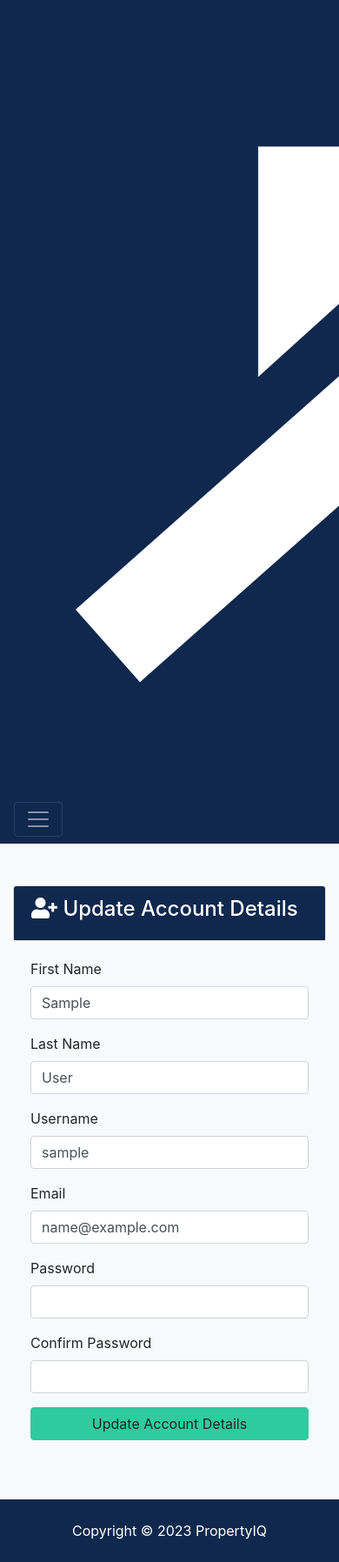
After one commit to weikangg/PropertyIQ, a Django app: page /accounts/update in a window 390 px wide; the page is wider, and only the part inside the window is pictured. The commit adds this page. Shown: that part at 87% size. Run offline with Django 4.2, Linux system fonts and the light colour scheme; a user stored in the database is signed in; tables that the repository leaves empty hold one stand-in row (values such as "Sample post"); some libraries are stand-ins or nearby versions.

Commit message:
implemented update account

```diff
--- a/accounts/urls.py
+++ b/accounts/urls.py
@@ -5,6 +5,6 @@ urlpatterns = [
     path("login", views.login, name = "login"),
     path("logout", views.logout, name = "logout"),
     path("register", views.register, name = "register"),
-    path("dashboard", views.dashboard, name = "dashboard")
-
+    path("dashboard", views.dashboard, name = "dashboard"),
+    path("update", views.update, name = "update")
 ]
--- a/accounts/views.py
+++ b/accounts/views.py
@@ -1,6 +1,8 @@
 from django.shortcuts import render, redirect
 from django.contrib import messages, auth
 from django.contrib.auth.models import User
+from django.contrib.auth.hashers import make_password
+from django.contrib.auth import update_session_auth_hash
 from contacts.models import Contact
 
 # Create your views here.
@@ -72,3 +74,52 @@ def dashboard(request):
     # }
     # return render(request,'accounts/dashboard.html', context)
     return render(request,'accounts/dashboard.html')
+
+def update(request):
+    id = request.user.id
+    user = User.objects.get(pk=id)
+    if request.method == "POST":
+        # Update User Account
+        # Get form values
+        first_name = request.POST.get('first_name')
+        user.first_name = first_name
+        last_name = request.POST.get('last_name')
+        user.last_name = last_name
+        email = request.POST.get('email')
+        user.email = email
+        username = request.POST.get('username')
+        user.username = username
+        password = request.POST.get('password')
+        password2 = request.POST.get('password2')
+        if password == password2:
+            user.password = make_password(password)
+
+        user.save()
+        update_session_auth_hash(request, user)
+        messages.success(request,"Account details successfully updated!")
+        return redirect('dashboard')
+        # # Check if passwords match
+        # if password == password2:
+        #     # check if the username exists
+        #     if User.objects.filter(username=username).exists():
+        #         messages.error(request, 'Username is taken!')
+        #         return redirect('register')
+        #     # check if the email exists
+        #     else:
+        #         if User.objects.filter(email=email).exists():
+        #             messages.error(request, 'Email is taken!')
+        #             return redirect('register')
+        #         else:
+        #             user = User.objects.create_user(username=username,password=password, email = email, first_name = first_name, last_name = last_name)
+        #             user.save()
+        #             messages.success(request,'You are now registered and can log in!')
+        #             return redirect('login')
+        # else:
+        #     messages.error(request,"Passwords do not match!")
+            # return redirect('register')
+
+    else:
+        context = {
+            'user' : request.user
+        }
+        return render(request,'accounts/update.html', context)
--- a/templates/accounts/dashboard.html
+++ b/templates/accounts/dashboard.html
@@ -33,10 +33,11 @@
       <div class="container">
         <div class="row">
           <div class="col-md-12">
-          <h2>Welcome {{user.first_name}}</h2>
+          {% include 'includes/alerts.html' %}
+          <h2>Welcome {{user.username}}</h2>
             {% if user.is_superuser%}
               <p>
-                <a href="{%url 'properties' %}">
+                <a href="{% url 'properties' %}">
                   <input type="button" class = "col-md-4 btn btn-primary btn-block" value="Update Database">
                 </a>
               </p>
--- /dev/null
+++ b/templates/accounts/update.html
@@ -0,0 +1,54 @@
+{% extends 'base.html' %}
+
+{% block title %}| Update Account Details{% endblock  %}
+
+{% block content %}
+<section id="register" class="bg-light py-5">
+    <div class="container">
+      <div class="row">
+        <div class="col-md-6 mx-auto">
+          <div class="card">
+            <div class="card-header bg-primary text-white">
+              <h4>
+                <i class="fas fa-user-plus"></i> Update Account Details</h4>
+            </div>
+
+              </div>
+            <div class="card-body">
+                <!-- Alerts -->
+                {% include 'includes/alerts.html' %}
+                <form action= "{% url 'update' %}" method= "POST">
+                {% csrf_token %}
+                  <div class="form-group">
+                  <label for="first_name">First Name</label>
+                  <input value = "{{user.first_name}}"type="text" name="first_name" class="form-control" required>
+                </div>
+                <div class="form-group">
+                  <label for="last_name">Last Name</label>
+                  <input value = "{{user.last_name}}" type="text" name="last_name" class="form-control" required>
+                </div>
+                <div class="form-group">
+                  <label for="username">Username</label>
+                  <input value = "{{user.username}}" type="text" name="username" class="form-control" required>
+                </div>
+                <div class="form-group">
+                  <label for="email">Email</label>
+                  <input value = "{{user.email}}" type="email" name="email" class="form-control" required>
+                </div>
+                <div class="form-group">
+                  <label for="password2">Password</label>
+                  <input type="password" name="password" class="form-control" required>
+                </div>
+                <div class="form-group">
+                  <label for="password">Confirm Password</label>
+                  <input type="password" name="password2" class="form-control" required>
+                </div>
+                <input type="submit" value="Update Account Details" class="btn btn-secondary btn-block">
+              </form>
+            </div>
+          </div>
+        </div>
+      </div>
+    </div>
+  </section>
+{% endblock  %}
--- a/templates/includes/navbar.html
+++ b/templates/includes/navbar.html
@@ -54,8 +54,17 @@
             class="nav-item mr-3"
           {% endif %}
           >
-            <a class="nav-link" href="{% url 'dashboard' %}">
-             Welcome {{ user.username }}</a>
+            <div class="dropdown show">
+              <a class="nav-link dropdown-toggle" href="{% url 'dashboard' %}" role="button" id="dropdownMenuLink" data-toggle="dropdown" aria-haspopup="true" aria-expanded="false">
+                Welcome {{ user.username }}
+              </a>
+
+              <div class="dropdown-menu" aria-labelledby="dropdownMenuLink">
+                <a class="dropdown-item" href="{% url 'dashboard' %}">Dashboard</a>
+                <a class="dropdown-item" href="{% url 'update' %}">Update Profile</a>
+              </div>
+            </div>
+
           </li>
           <li class="nav-item mr-3">
             <a href="javascript:{document.getElementById('logout').submit()}" class="nav-link">
```
Lines whose indentation alone changed are shown as unchanged.
